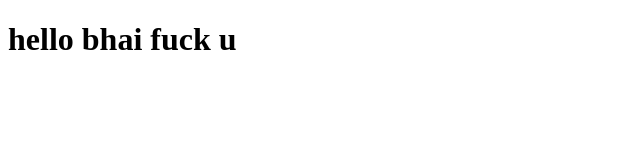
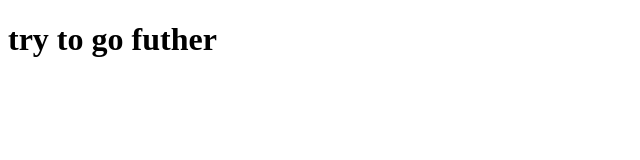
Before and after one commit to princesingh007/first-test, a plain HTML site: page index.html in a window 1280 px wide. Shown: the whole page, without its empty margins (0-640 px from the left). Drawn offline with Linux system fonts and the light colour scheme.

Commit message:
next version

```diff
--- a/index.html
+++ b/index.html
@@ -5,6 +5,6 @@
     <title>hello bro</title>
   </head>
   <body>
-    <h1> hello bhai fuck u </h1>
+    <h1> try to go futher </h1>
   </body>
 </html>
```
Also changed, not shown: angular-min.js (added), app.js (added).
